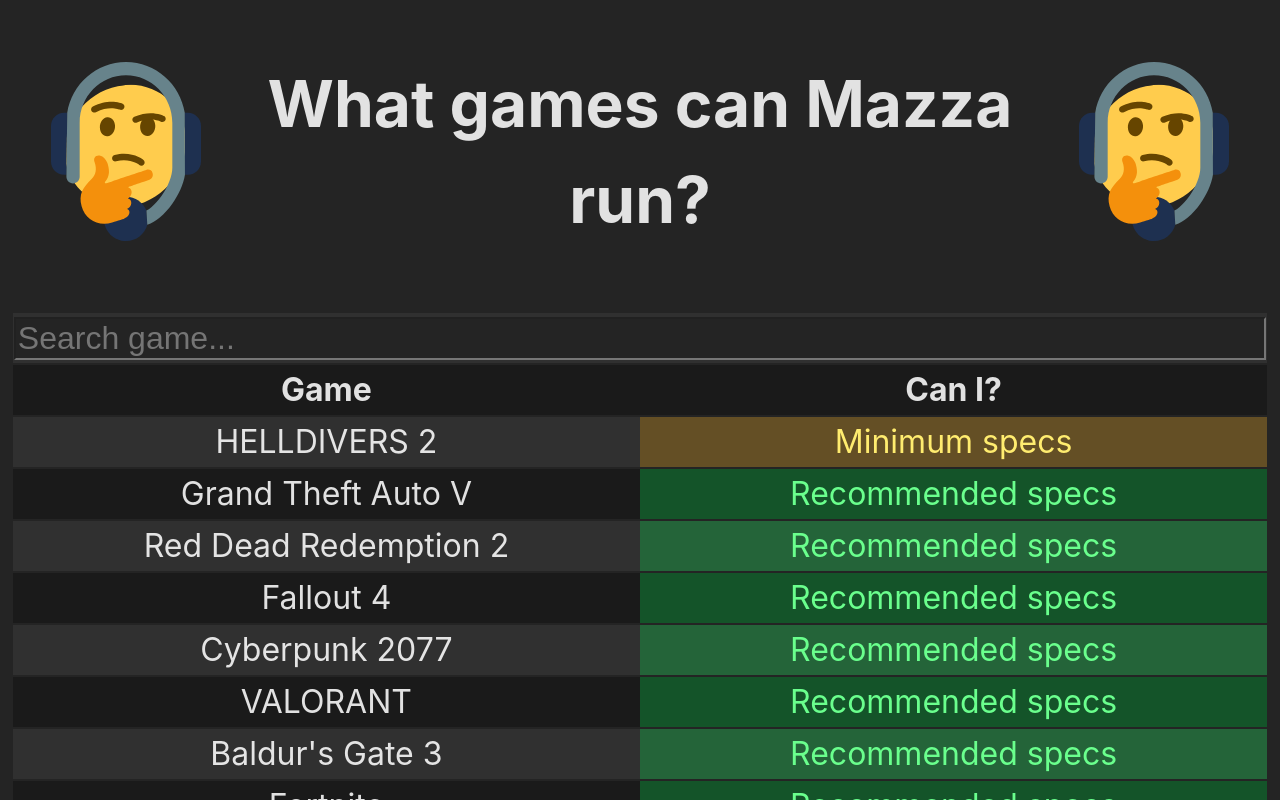
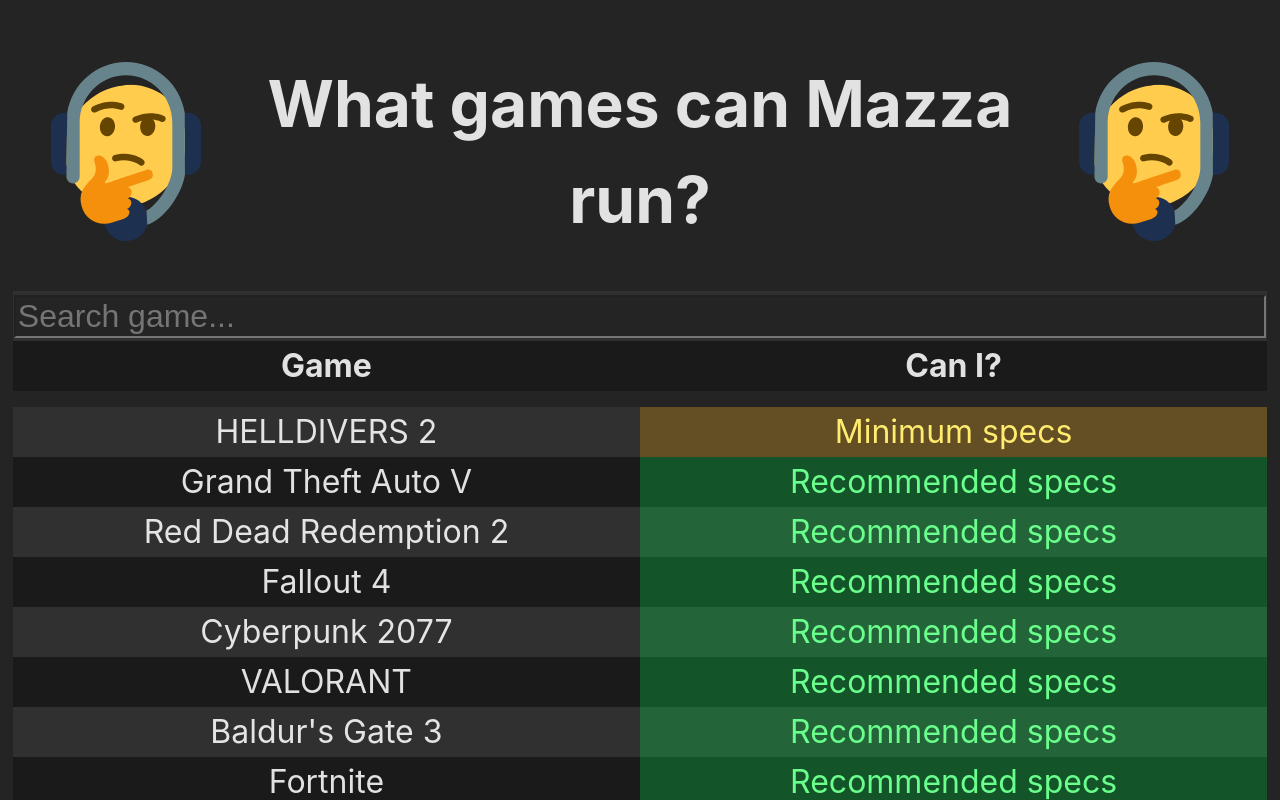
Before and after one commit to itsjustmustafa/what-games-can-mazza-run, a React (Vite) app: page / in a window 1280 px wide. Shown: the top 800 px of the page. Built offline with nearby package versions, Linux system fonts and the light colour scheme.

Commit message:
changed: the spacing is now just between thead and tbody

```diff
--- a/src/App.css
+++ b/src/App.css
@@ -7,9 +7,13 @@
 
 table {
   width: 100%;
-  margin-top: 20px;
-  border-collapse: separate;
-  border-spacing: 0 2px;
+  border-collapse: collapse;
+}
+
+tbody::before {
+  content: '';
+  display: block;
+  height: 0.5em;
 }
 
 tbody tr:hover {
```
